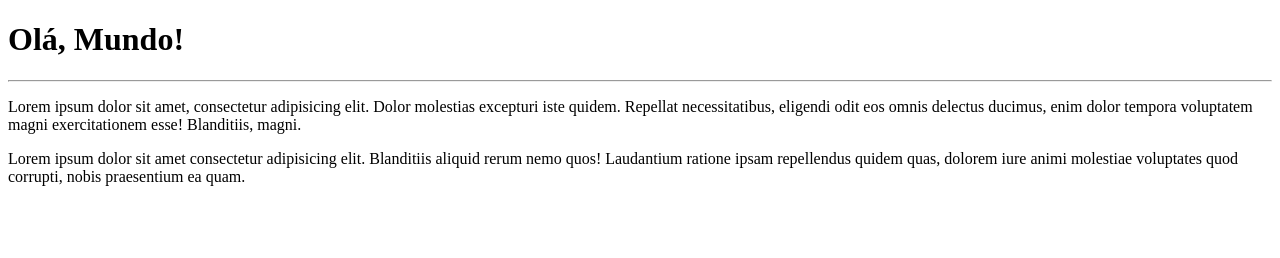
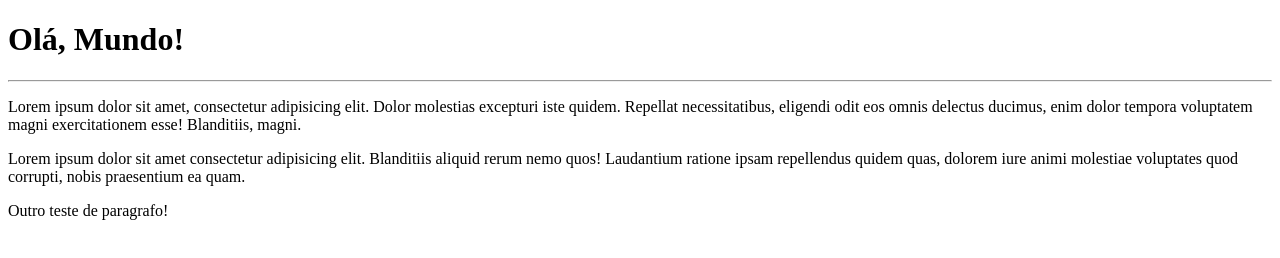
Before and after one commit to camiladiles/Ola-Mundo, a plain HTML site: page site-exemplo/index.html in a window 1280 px wide. Drawn offline with Linux system fonts and the light colour scheme.

Commit message:
Modificando README
Testando

```diff
--- a/site-exemplo/index.html
+++ b/site-exemplo/index.html
@@ -10,5 +10,6 @@
     <hr>
     <p>Lorem ipsum dolor sit amet, consectetur adipisicing elit. Dolor molestias excepturi iste quidem. Repellat necessitatibus, eligendi odit eos omnis delectus ducimus, enim dolor tempora voluptatem magni exercitationem esse! Blanditiis, magni.</p>
     <p>Lorem ipsum dolor sit amet consectetur adipisicing elit. Blanditiis aliquid rerum nemo quos! Laudantium ratione ipsam repellendus quidem quas, dolorem iure animi molestiae voluptates quod corrupti, nobis praesentium ea quam.</p>
+    <p>Outro teste de paragrafo!</p>
 </body>
 </html>
```
